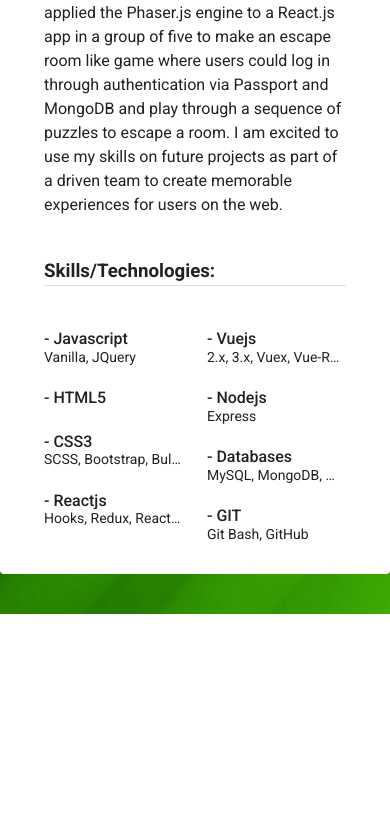
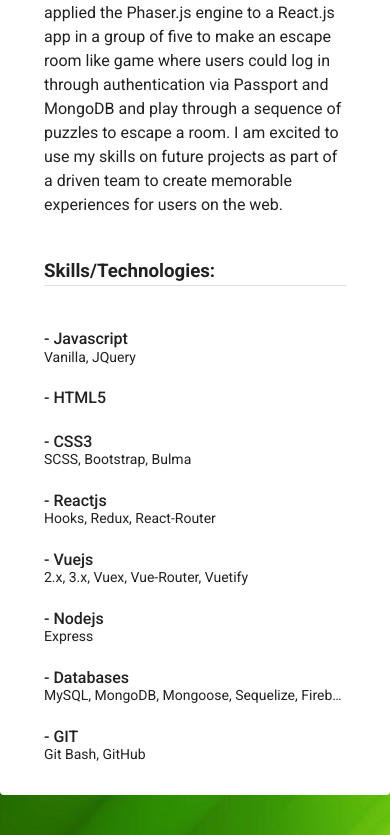
Before and after one commit to zirris512/vue-portfolio, a Vue app: page /about in a window 390 px wide. Shown: the part 684-1519 px from the top of the page. Before the commit the page ends 1298 px from the top, so only its background shows below. Built offline with nearby package versions, Linux system fonts and the light colour scheme.

Commit message:
add responsive about page

```diff
--- /dev/null
+++ b/src/components/about/LargeAbout.vue
@@ -0,0 +1,36 @@
+<template>
+   <v-row class="mx-5">
+      <v-col cols="6">
+         <v-list two-line>
+            <v-list-item-content v-for="skill in skillsLeft" :key="skill.title">
+               <v-list-item-title class="font-weight-medium"
+                  >- {{ skill.title }}</v-list-item-title
+               >
+               <v-list-item-subtitle>{{ skill.subtitle }}</v-list-item-subtitle>
+            </v-list-item-content>
+         </v-list>
+      </v-col>
+      <v-col cols="6">
+         <v-list two-line>
+            <v-list-item-content
+               v-for="skill in skillsRight"
+               :key="skill.title"
+            >
+               <v-list-item-title class="font-weight-medium"
+                  >- {{ skill.title }}</v-list-item-title
+               >
+               <v-list-item-subtitle>{{ skill.subtitle }}</v-list-item-subtitle>
+            </v-list-item-content>
+         </v-list>
+      </v-col>
+   </v-row>
+</template>
+
+<script>
+   export default {
+      props: {
+         skillsLeft: Array,
+         skillsRight: Array,
+      },
+   };
+</script>
--- /dev/null
+++ b/src/components/about/SmallAbout.vue
@@ -0,0 +1,20 @@
+<template>
+   <v-row class="mx-5">
+      <v-col cols="12">
+         <v-list two-line>
+            <v-list-item-content v-for="skill in skillsList" :key="skill.title">
+               <v-list-item-title class="font-weight-medium"
+                  >- {{ skill.title }}</v-list-item-title
+               >
+               <v-list-item-subtitle>{{ skill.subtitle }}</v-list-item-subtitle>
+            </v-list-item-content>
+         </v-list>
+      </v-col>
+   </v-row>
+</template>
+
+<script>
+   export default {
+      props: { skillsList: Array },
+   };
+</script>
--- a/src/views/About.vue
+++ b/src/views/About.vue
@@ -32,44 +32,25 @@
                <v-divider />
             </v-col>
          </v-row>
-         <v-row class="mx-5">
-            <v-col cols="6">
-               <v-list two-line>
-                  <v-list-item-content
-                     v-for="skill in skillsLeft"
-                     :key="skill.title"
-                  >
-                     <v-list-item-title class="font-weight-medium"
-                        >- {{ skill.title }}</v-list-item-title
-                     >
-                     <v-list-item-subtitle>{{
-                        skill.subtitle
-                     }}</v-list-item-subtitle>
-                  </v-list-item-content>
-               </v-list>
-            </v-col>
-            <v-col cols="6">
-               <v-list two-line>
-                  <v-list-item-content
-                     v-for="skill in skillsRight"
-                     :key="skill.title"
-                  >
-                     <v-list-item-title class="font-weight-medium"
-                        >- {{ skill.title }}</v-list-item-title
-                     >
-                     <v-list-item-subtitle>{{
-                        skill.subtitle
-                     }}</v-list-item-subtitle>
-                  </v-list-item-content>
-               </v-list>
-            </v-col>
-         </v-row>
+         <large-about
+            v-if="!isMobile"
+            :skillsLeft="skillsLeft"
+            :skillsRight="skillsRight"
+         />
+         <small-about v-else :skillsList="fullList" />
       </base-container>
    </div>
 </template>
 
 <script>
+   import SmallAbout from "../components/about/SmallAbout.vue";
+   import LargeAbout from "../components/about/LargeAbout.vue";
+
    export default {
+      components: {
+         SmallAbout,
+         LargeAbout,
+      },
       data: () => ({
          skillsLeft: [
             { title: "Javascript", subtitle: "Vanilla, JQuery" },
@@ -87,5 +68,13 @@
             { title: "GIT", subtitle: "Git Bash, GitHub" },
          ],
       }),
+      computed: {
+         isMobile() {
+            return this.$vuetify.breakpoint.mobile;
+         },
+         fullList() {
+            return this.skillsLeft.concat(this.skillsRight);
+         },
+      },
    };
 </script>
```
